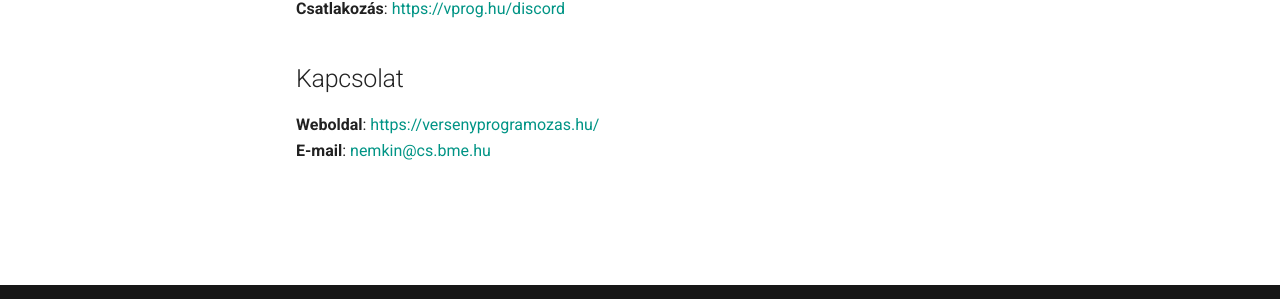
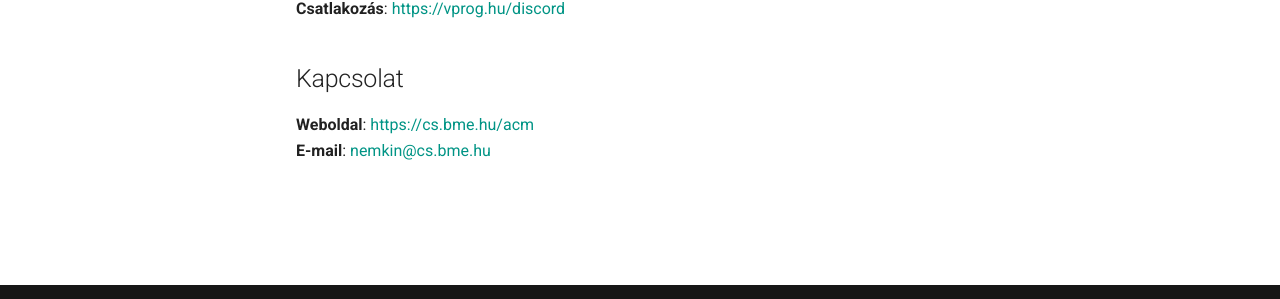
Before and after one commit to nemkin/versenyprogramozas-hu, an MkDocs documentation site: the page built from docs/index.md, in a window 1280 px wide. Shown: the part 550-849 px from the top of the page. Built offline with MkDocs 1.6.1 and Material for MkDocs 9.7.7, drawn with Linux system fonts in a browser that asks for light colours; comment, search, counter and statistics services are not loaded; part of the change alters nothing that is shown.

Commit message:
Update index.md

```diff
--- a/docs/index.md
+++ b/docs/index.md
@@ -15,5 +15,5 @@ Az alkalmak online formában, Discordon valósulnak meg.
 
 ## Kapcsolat
 
-**Weboldal**: [https://versenyprogramozas.hu/](https://versenyprogramozas.hu/)
+**Weboldal**: [https://cs.bme.hu/acm](https://cs.bme.hu/acm)
 **E-mail**: [nemkin@cs.bme.hu](mailto:nemkin@cs.bme.hu)
```
